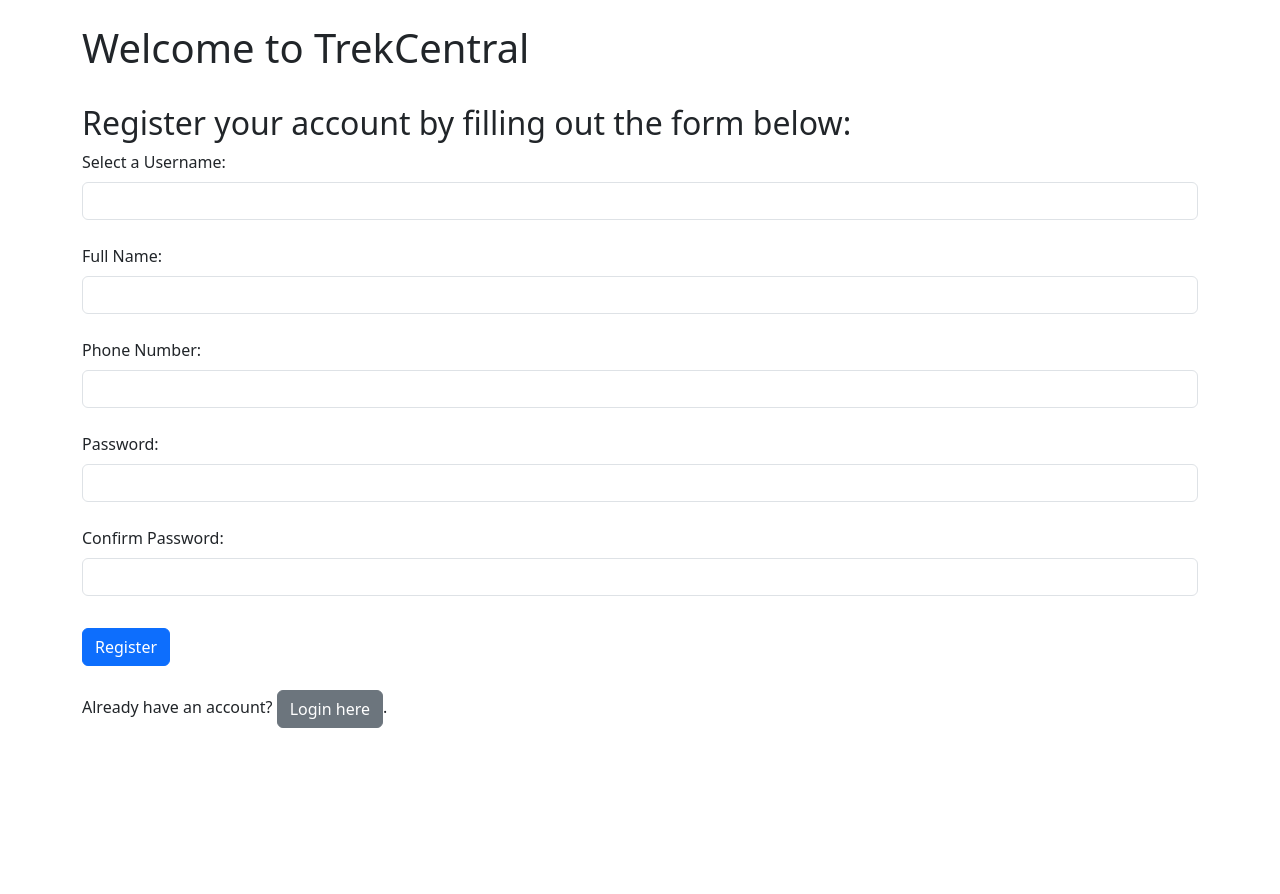
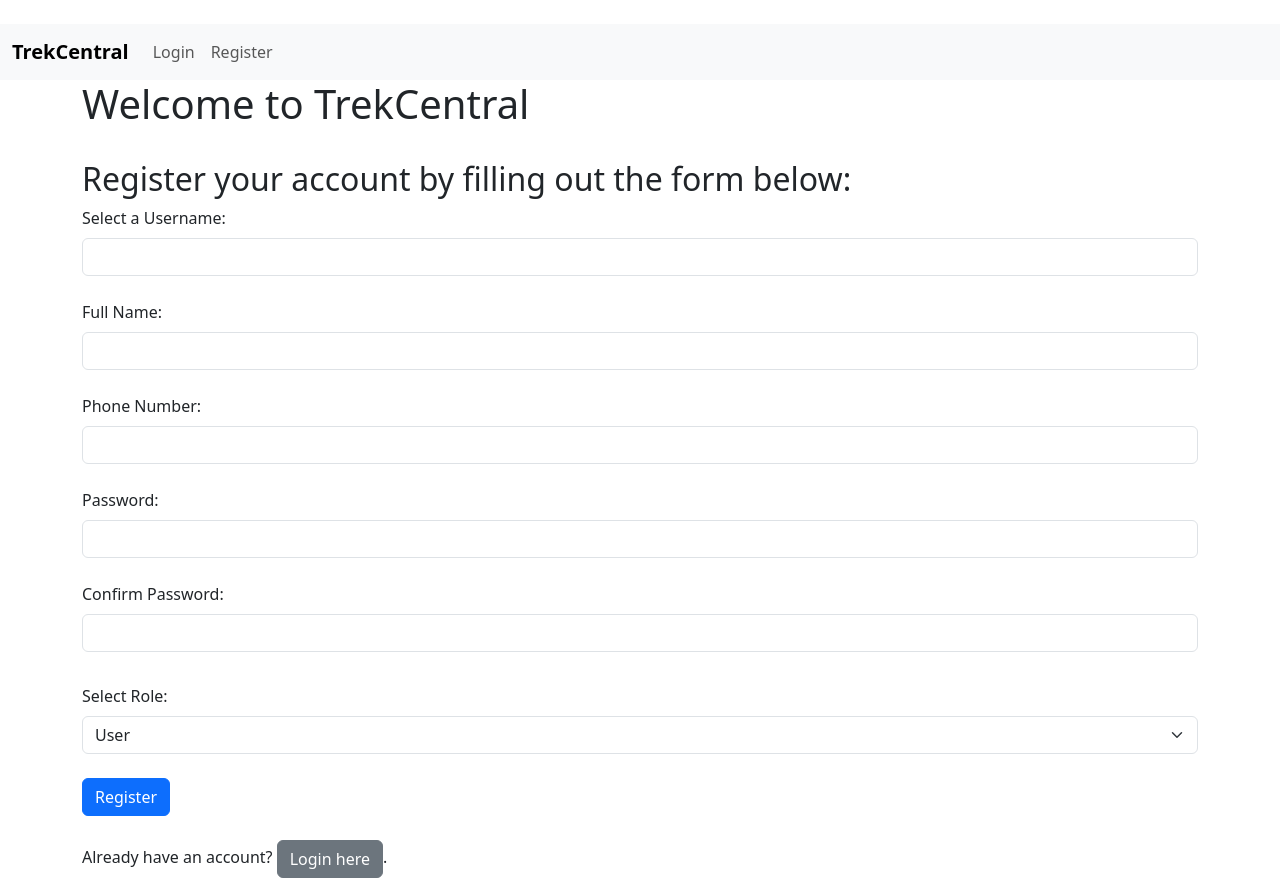
Before and after one commit to 23f2001140/trekking-management-project, a Flask app: page /register in a window 1280 px wide. Before the commit the page ends 728 px from the top, so only its background shows below. Run offline with Flask 3, Linux system fonts and the light colour scheme.

Commit message:
Implemented Flask-Login and role Based authentication , added a navbar , added registration for staff also and staff approval/rejection feature in admin page

```diff
--- a/app.py
+++ b/app.py
@@ -1,9 +1,16 @@
 from flask import Flask, render_template, request
+from flask_login import LoginManager
 
 app = Flask(__name__)
 
 import config
 
+login_manager = LoginManager(app)
+login_manager.login_view = 'login'
+login_manager.login_message_category = 'danger'
+
+import models
+
 import routes
 
 if __name__ == '__main__':
--- a/requirements.txt
+++ b/requirements.txt
@@ -1,6 +1,7 @@
 blinker==1.9.0
 click==8.4.1
 Flask==3.1.3
+Flask-Login==0.6.3
 Flask-SQLAlchemy==3.1.1
 greenlet==3.5.1
 itsdangerous==2.2.0
--- a/routes.py
+++ b/routes.py
@@ -1,13 +1,60 @@
 from flask import render_template,request,url_for,redirect,flash
-from app import app
+from app import app, login_manager
 from werkzeug.security import generate_password_hash, check_password_hash
 from models import db, User, Trek, Booking
+from flask_login import login_user, logout_user, login_required, current_user
+from functools import wraps
 
+@login_manager.user_loader
+def load_user(user_id):
+    return User.query.get(int(user_id))
 
+def admin_required(function):
+    @wraps(function)
+    def wrapper(*args, **kwargs):
+        if not current_user.is_authenticated:
+            flash('Please log in to continue.', 'error')
+            return redirect(url_for('login'))
+        if current_user.role != 'admin':
+            flash('Access denied!', 'error')
+            return redirect(url_for('index'))
+        return function(*args, **kwargs)
+    return wrapper
+
+def staff_required(function):
+    @wraps(function)
+    def wrapper(*args, **kwargs):
+        if not current_user.is_authenticated:
+            flash('Please log in to continue.', 'error')
+            return redirect(url_for('login'))
+        if current_user.role != 'staff':
+            flash('Access denied!', 'error')
+            return redirect(url_for('index'))
+        return function(*args, **kwargs)
+    return wrapper
+
+def user_required(function):
+    @wraps(function)
+    def wrapper(*args, **kwargs):
+        if not current_user.is_authenticated:
+            flash('Please log in to continue.', 'error')
+            return redirect(url_for('login'))
+        if current_user.role != 'user':
+            flash('Access denied!', 'error')
+            return redirect(url_for('index'))
+        return function(*args, **kwargs)
+    return wrapper
 
 @app.route('/')
 def index():
-    return render_template('index.html')
+    if current_user.is_authenticated:
+        if current_user.role == 'admin':
+            return redirect(url_for('admin_dashboard'))
+        elif current_user.role == 'staff':
+            return redirect(url_for('staff_dashboard'))
+        elif current_user.role == 'user':
+            return redirect(url_for('user_dashboard'))
+    return redirect(url_for('login'))
 
 @app.route('/login', methods=['GET', 'POST'])
 def login():
@@ -15,9 +62,19 @@ def login():
         username = request.form['username']
         password = request.form['password']
         user = User.query.filter_by(username=username).first()
+
         if user and check_password_hash(user.passhash, password):
+            if user.is_blacklisted:
+                flash('Your account has been blacklisted. Please contact support at support@trekcentral.com.', 'error')
+                return redirect(url_for('login'))
+            if user.role == 'staff' and user.staff_status == 'pending':
+                flash('Your staff account is pending approval. Please wait for admin approval.', 'error')
+                return redirect(url_for('login'))
+
+            login_user(user)
             flash('Login successful!', 'success')
             return redirect(url_for('index'))
+
         else:
             flash('Invalid username or password!', 'error')
     return render_template('login.html')
@@ -30,6 +87,10 @@ def register():
         password = request.form['password']
         cpassword = request.form['cpassword']
         fullname = request.form['fullname']
+        role = request.form['role']
+        if not username or not phone or not password or not cpassword or not fullname:
+            flash('All fields are required!', 'error')
+            return redirect(url_for('register'))
         if(password != cpassword):
             flash('Passwords do not match!', 'error')
             return redirect(url_for('register'))
@@ -39,8 +100,83 @@ def register():
         if(User.query.filter_by(phone=phone).first()):
             flash('Phone number already exists!', 'error')
             return redirect(url_for('register'))
-        db.session.add(User(username=username, phone=phone, passhash=generate_password_hash(password), fullname=fullname))
-        db.session.commit()
-        flash('Registration successful!', 'success')
-        return redirect(url_for('login'))
+        if role not in ['user', 'staff']:
+            flash('Invalid role selected!', 'error')
+            return redirect(url_for('register'))
+        if role == 'staff':
+            db.session.add(User(username=username, phone=phone, passhash=generate_password_hash(password), fullname=fullname, role='staff'))
+            db.session.commit()
+            flash('Your registration for staff is successful! Please wait for admin approval.', 'success')
+            return redirect(url_for('login'))
+        if role == 'user':
+            db.session.add(User(username=username, phone=phone, passhash=generate_password_hash(password), fullname=fullname))
+            db.session.commit()
+            flash('Registration successful!', 'success')
+            return redirect(url_for('login'))
     return render_template('register.html')
+
+@app.route('/logout')
+@login_required
+def logout():
+    logout_user()
+    flash('You have been logged out.', 'success')
+    return redirect(url_for('login'))
+
+@app.route('/admin')
+@login_required
+@admin_required
+def admin_dashboard():
+    users = User.query.filter_by(role='user').all()
+    pending_staff = User.query.filter_by(role='staff', staff_status='pending').all()
+    staff = User.query.filter_by(role='staff', staff_status='approved').all()
+    return render_template('admin.html', users=users, pending_staff=pending_staff, staff=staff)
+
+@app.route('/admin/approve_staff/<int:staff_id>')
+@login_required
+@admin_required
+def approve_staff(staff_id):
+    staffm=User.query.get(staff_id)
+    if not staffm:
+        flash('Staff member not found!', 'error')
+        return redirect(url_for('admin_dashboard'))
+    if staffm.role != 'staff':
+        flash('User is not a staff member!', 'error')
+        return redirect(url_for('admin_dashboard'))
+    if staffm.staff_status != 'pending':
+        flash('Staff member is not pending approval!', 'error')
+        return redirect(url_for('admin_dashboard'))
+    staffm.staff_status = 'approved'
+    db.session.commit()
+    flash('Staff member approved successfully!', 'success')
+    return redirect(url_for('admin_dashboard'))
+
+@app.route('/admin/reject_staff/<int:staff_id>')
+@login_required
+@admin_required
+def reject_staff(staff_id):
+    staffm=User.query.get(staff_id)
+    if not staffm:
+        flash('Staff member not found!', 'error')
+        return redirect(url_for('admin_dashboard'))
+    if staffm.role != 'staff':
+        flash('User is not a staff member!', 'error')
+        return redirect(url_for('admin_dashboard'))
+    if staffm.staff_status != 'pending':
+        flash('Staff member is not pending approval!', 'error')
+        return redirect(url_for('admin_dashboard'))
+    db.session.delete(staffm)
+    db.session.commit()
+    flash('Staff member rejected and deleted successfully!', 'success')
+    return redirect(url_for('admin_dashboard'))
+
+@app.route('/staff')
+@login_required
+@staff_required
+def staff_dashboard():
+    return render_template('staff.html')
+
+@app.route('/user')
+@login_required
+@user_required
+def user_dashboard():
+    return render_template('user.html')
--- a/templates/layout.html
+++ b/templates/layout.html
@@ -25,6 +25,7 @@
             {% endif %}
         {% endwith %}
     </div>
+    {% include 'navbar.html' %}
     <div class="container">
         {% block content %}
 
--- a/templates/login.html
+++ b/templates/login.html
@@ -19,6 +19,8 @@
     </div>
     <button type="submit" class="btn btn-primary">Login</button>
 </form>
+<br>
+<br>
 
 <p>Don't have an account? <a href="{{ url_for('register') }}" class="btn btn-secondary">Register here</a>.</p>
 {% endblock %}
--- /dev/null
+++ b/templates/navbar.html
@@ -0,0 +1,37 @@
+<nav class="navbar navbar-expand-lg bg-body-tertiary">
+  <div class="container-fluid">
+    <a class="navbar-brand" href="/" {% if not current_user.is_authenticated %}style="pointer-events: none; cursor: default;"{% endif %}><strong>TrekCentral</strong></a>
+    <button class="navbar-toggler" type="button" data-bs-toggle="collapse" data-bs-target="#navbarNav" aria-controls="navbarNav" aria-expanded="false" aria-label="Toggle navigation">
+      <span class="navbar-toggler-icon"></span>
+    </button>
+    <div class="collapse navbar-collapse" id="navbarNav">
+      <ul class="navbar-nav">
+        {% if not current_user.is_authenticated %}
+            <li class="nav-item">
+              <a class="nav-link" href="{{ url_for('login') }}">Login</a>
+            </li>
+            <li class="nav-item">
+              <a class="nav-link" href="{{ url_for('register') }}">Register</a>
+            </li>
+        {% else %}
+
+        <li class="nav-item">
+          <a class="nav-link active" aria-current="page" href="#">Home</a>
+        </li>
+        <li class="nav-item">
+          <a class="nav-link" href="#">Features</a>
+        </li>
+        <li class="nav-item">
+          <a class="nav-link" href="#">Pricing</a>
+        </li>
+        <li class="nav-item">
+          <a class="nav-link disabled" aria-disabled="true">Disabled</a>
+        </li>
+        <li class="nav-item">
+            <a class="nav-link" href="{{ url_for('logout') }}">Logout</a>
+        </li>
+        {% endif %}
+      </ul>
+    </div>
+  </div>
+</nav>
--- a/templates/register.html
+++ b/templates/register.html
@@ -17,7 +17,7 @@
     </div>
     <div>
         <label for="phone" class="form-label">Phone Number:</label>
-        <input type="number" id="phone" name="phone" class="form-control" required><br>
+        <input type="text" id="phone" name="phone" class="form-control" required><br>
     </div>
     <div>
         <label for="password" class="form-label">Password:</label>
@@ -27,8 +27,16 @@
         <label for="cpassword" class="form-label">Confirm Password:</label>
         <input type="password" id="cpassword" name="cpassword" class="form-control" required><br>
     </div>
+    <div class="form-label">
+        <label for="role" class="form-label">Select Role:</label>
+        <select id="role" name="role" class="form-select" required>
+            <option value="">-- Select Role --</option>
+            <option value="user" selected>User</option>
+            <option value="staff">Staff</option>
+        </select><br>
     <button type="submit" class="btn btn-primary">Register</button>
 </form>
-<br
+<br>
+<br>
 <p>Already have an account? <a href="{{ url_for('login') }}" class="btn btn-secondary">Login here</a>.</p>
 {% endblock %}
```
Also changed, not shown: models.py (+11 -3 lines), templates/admin.html (added, +23 -0 lines), templates/staff.html (added, +7 -0 lines), templates/user.html (added, +7 -0 lines).
